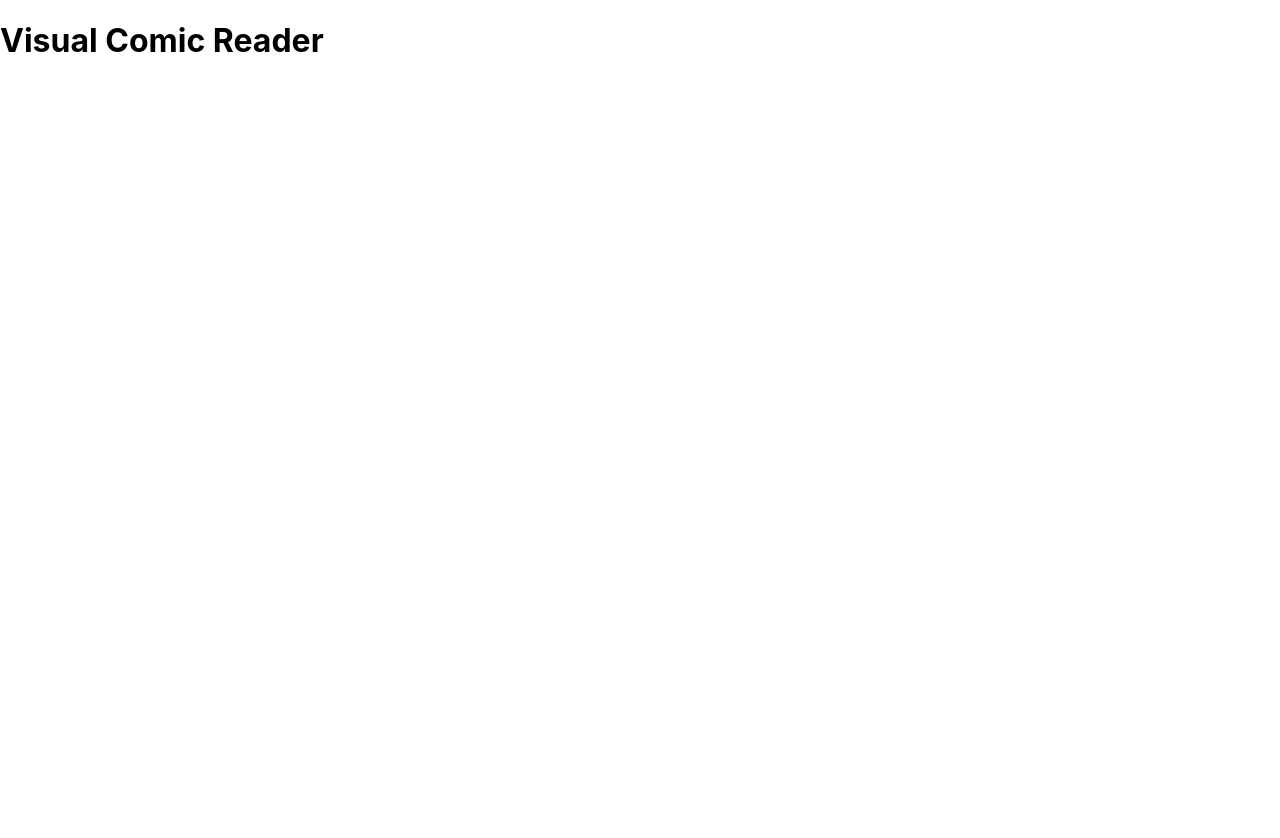
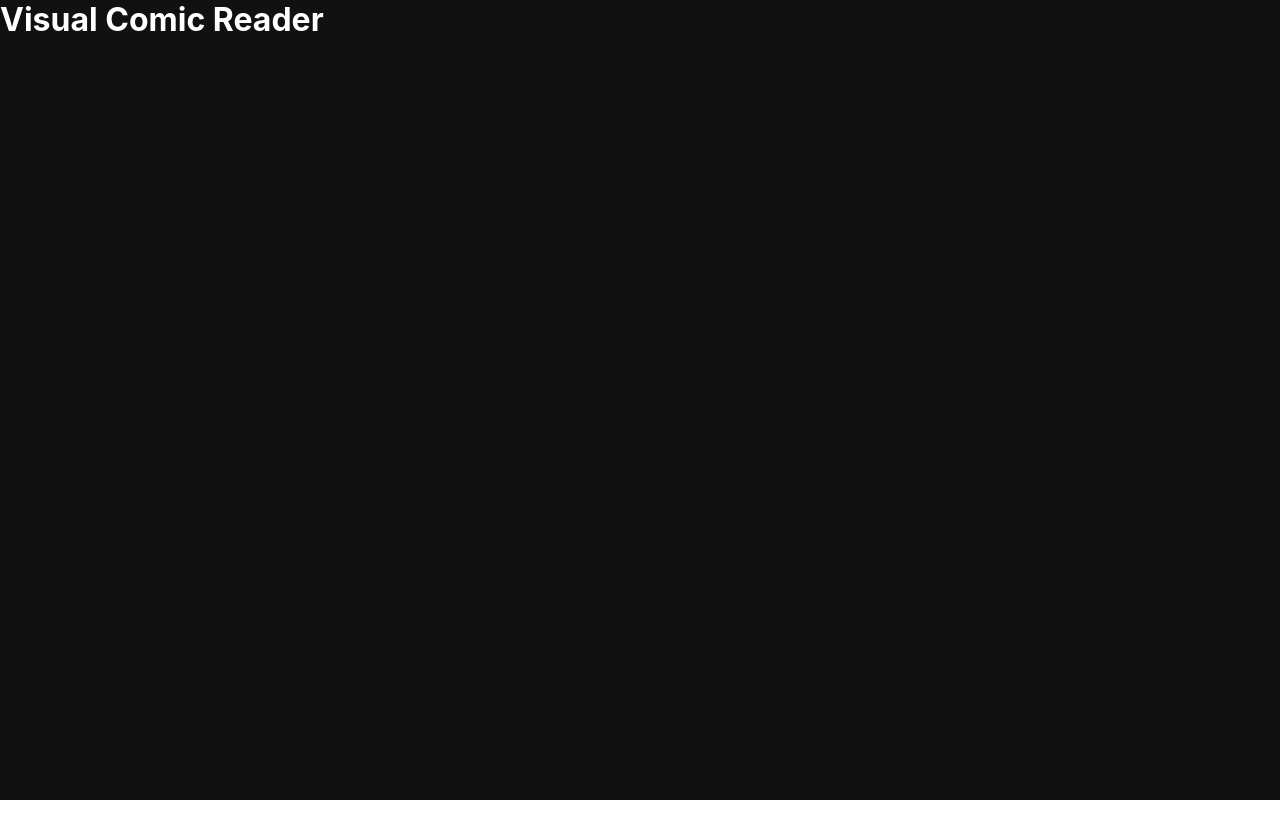
Before and after one commit to evuz/VisualComicReader, a React (Create React App) app in the folder packages/webapp/: page / in a window 1280 px wide. Shown: the top 838 px of the page. After the commit the page ends 800 px from the top, so only its background shows below. Built offline with nearby package versions, Linux system fonts and the light colour scheme.

Commit message:
chore(app): change color schema

```diff
--- a/packages/webapp/src/components/App/App.css
+++ b/packages/webapp/src/components/App/App.css
@@ -1,5 +1,5 @@
 .App {
-  min-width: 100vw;
   min-height: 100vh;
   background-color: var(--background);
+  color: var(--foreground);
 }
--- a/packages/webapp/src/components/App/App.tsx
+++ b/packages/webapp/src/components/App/App.tsx
@@ -3,7 +3,11 @@ import React from 'react'
 import './App.css'
 
 function App() {
-  return <h1 className="App">Visual Comic Reader</h1>
+  return (
+    <div className="App">
+      <h1>Visual Comic Reader</h1>
+    </div>
+  )
 }
 
 export default App
--- a/packages/webapp/src/styles/index.css
+++ b/packages/webapp/src/styles/index.css
@@ -1,14 +1,13 @@
 :root {
-  --background: #fff;
-  --accents-1: #fafafa;
-  --accents-2: #eaeaea;
-  --accents-3: #999;
+  --background: #111;
+  --accents-1: #333;
+  --accents-2: #444;
+  --accents-3: #666;
   --accents-4: #888;
-  --accents-5: #666;
-  --accents-6: #444;
-  --accents-7: #333;
-  --accents-8: #111;
-  --foreground: #000;
+  --accents-5: #999;
+  --accents-6: #eaeaea;
+  --accents-7: #fafafa;
+  --foreground: #fff;
   --error-light: #ff1a1a;
   --error: #e00;
   --error-dark: #c00;
@@ -32,11 +31,13 @@ body {
   margin: 0;
   font-family: var(--font-family);
   font-weight: 400;
-  color: var(--foreground);
   -webkit-font-smoothing: antialiased;
   -moz-osx-font-smoothing: grayscale;
 }
 
+* > :first-child { margin-top: 0 !important; margin-left: 0 !important; }
+* > :last-child { margin-bottom: 0 !important; margin-right: 0 !important; }
+
 * {
   box-sizing: border-box;
 }
```
